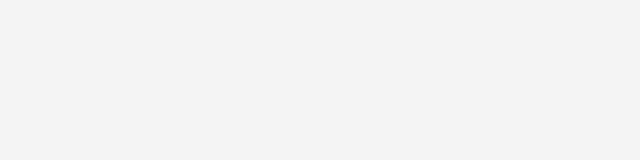
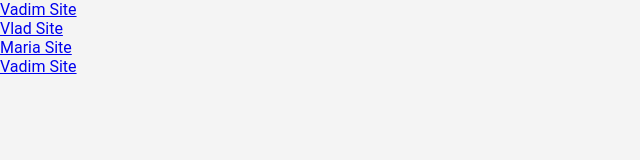
Before and after one commit to Chernushkin-Vlad/Project_1, a plain HTML site: page index.html in a window 1280 px wide. Shown: the whole page, without its empty margins (0-640 px from the left). Drawn offline with Linux system fonts and the light colour scheme.

Commit message:
add adres

```diff
--- a/index.html
+++ b/index.html
@@ -1,12 +1,18 @@
 <!DOCTYPE html>
 <html lang="en">
+
 <head>
     <meta charset="UTF-8">
     <meta name="viewport" content="width=device-width, initial-scale=1.0">
     <link rel="stylesheet" href="style.css">
     <title>Document</title>
 </head>
+
 <body>
+    <p> <a href="Vadim.html"> Vadim Site</a></p>
+    <p><a href="Vlad.html"> Vlad Site</a></p>
+    <p> <a href="Maria.html"> Maria Site</a></p>
+    <p> <a href="Vadim.html"> Vadim Site</a></p>
+</body>
 
-</body>
 </html>
```
